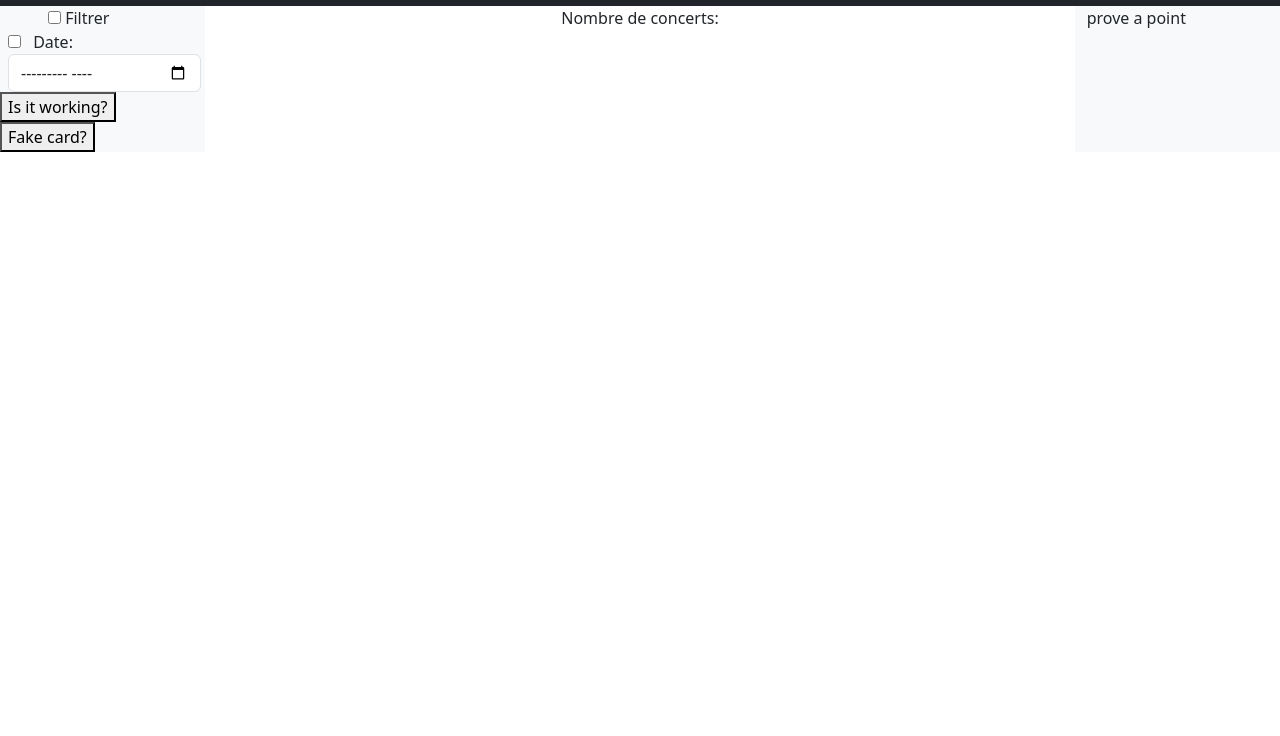
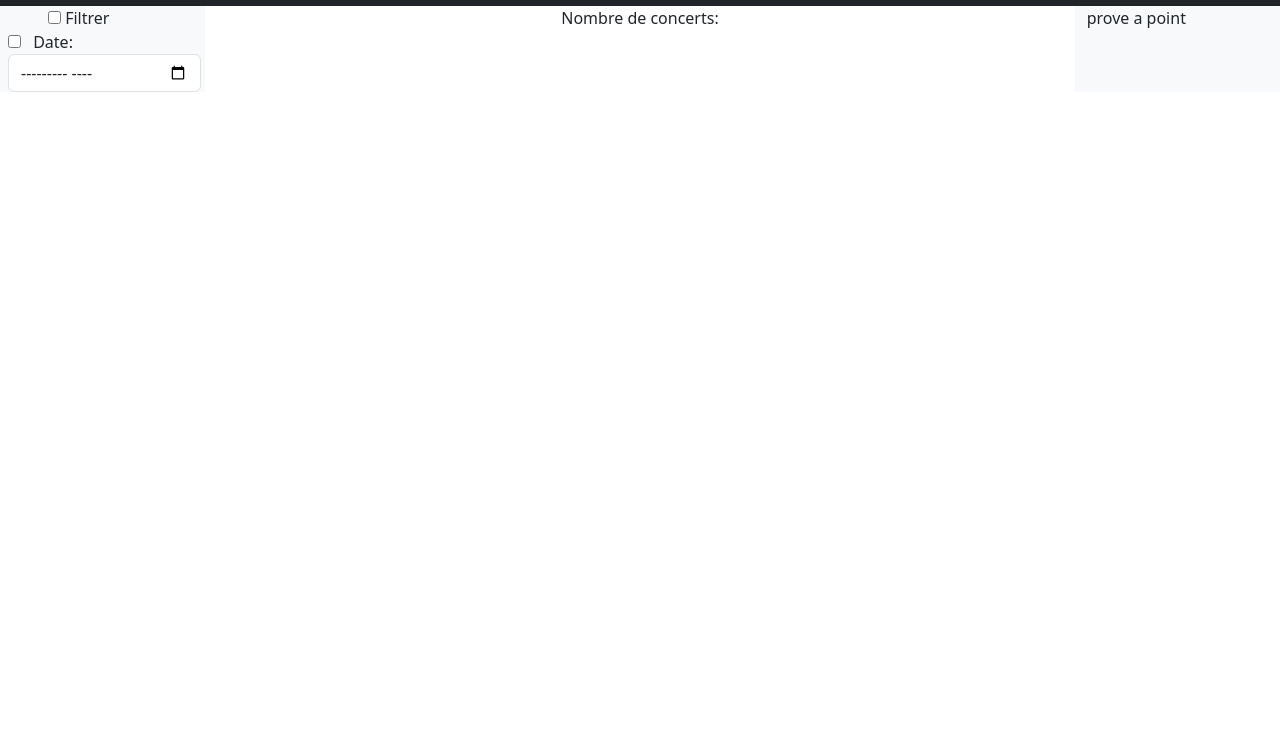
Before and after one commit to CodeMastersMA/StageTracker, a plain HTML site: page index.html in a window 1280 px wide. Shown: the part 64-800 px from the top of the page. Drawn offline with nearby package versions, Linux system fonts and the light colour scheme; no server answers.

```diff
--- a/index.html
+++ b/index.html
@@ -34,8 +34,8 @@
             </form>
 
 
-            <button id="test">Is it working?</button>
-            <button id="cards">Fake card?</button>
+           <!-- <button id="test">Is it working?</button>
+            <button id="cards">Fake card?</button>-->
         </div>
 
         <div class="col-md-8">
```
